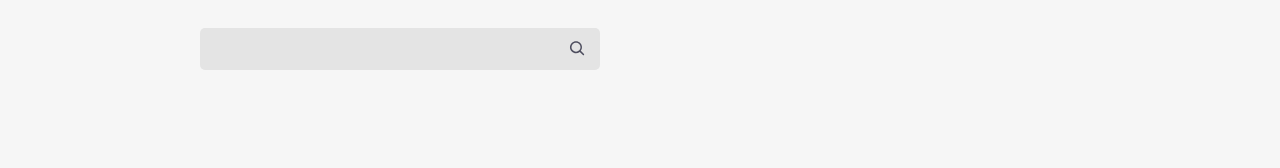
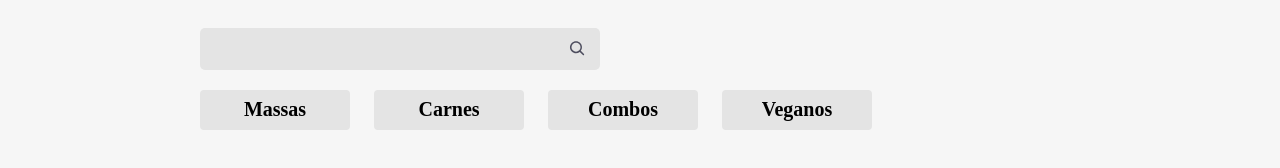
Before and after one commit to namelew/Aluroni, a React (Create React App) app: page / in a window 1280 px wide. Shown: the part 564-732 px from the top of the page. Built offline with nearby package versions, Linux system fonts and the light colour scheme; a web font is replaced by a local one.

Commit message:
Criando component de filtros

```diff
--- /dev/null
+++ b/src/pages/Menu/Filters/Filters.module.scss
@@ -0,0 +1,27 @@
+@import "styles/variables";
+
+.filters {
+  display: flex;
+  gap: 24px;
+  flex-wrap: wrap;
+  margin: 20px 0;
+  &__filter {
+    align-items: center;
+    background-color: $grey;
+    border: none;
+    border-radius: 4px;
+    display: flex;
+    font-size: 1.25rem;
+    font-weight: bold;
+    height: 40px;
+    justify-content: center;
+    width: 150px;
+    &--online {
+      background-color: $blue;
+      color: white;
+    }
+    &:hover {
+      cursor: pointer;
+    }
+  }
+}
--- /dev/null
+++ b/src/pages/Menu/Filters/filters.json
@@ -0,0 +1,18 @@
+[
+    {
+      "label": "Massas",
+      "id": 1
+    },
+    {
+      "label": "Carnes",
+      "id": 2
+    },
+    {
+      "label": "Combos",
+      "id": 3
+    },
+    {
+      "label": "Veganos",
+      "id": 4
+    }
+  ]
--- /dev/null
+++ b/src/pages/Menu/Filters/index.tsx
@@ -0,0 +1,18 @@
+import styles from './Filters.module.scss';
+import filters from './filters.json';
+
+type IOption = typeof filters[0];
+
+const Filters = () => {
+    const selectFilter = ( option : IOption) => {
+
+    }
+
+    return (
+        <div className={styles.filters}>
+            { filters.map( option => <button className={styles.filters__filter} key={option.id} onClick={() => selectFilter(option)}> {option.label} </button>) }
+        </div>
+    )
+}
+
+export default Filters;
--- a/src/pages/Menu/Menu.module.scss
+++ b/src/pages/Menu/Menu.module.scss
@@ -30,4 +30,12 @@
       font-size: 3rem;
       margin-bottom: 30px;
     }
+    &__filters {
+      align-items: center;
+      display: flex;
+      flex-wrap: wrap;
+      justify-content: space-between;
+      margin-bottom: 30px;
+      width: 100%;
+    }
   }
--- a/src/pages/Menu/index.tsx
+++ b/src/pages/Menu/index.tsx
@@ -3,6 +3,7 @@ import { useState } from 'react';
 import styles from './Menu.module.scss';
 import { ReactComponent as Logo} from 'assets/logo.svg';
 import Searcher from './Searcher';
+import Filters from './Filters';
 
 const Menu = () => {
     const [search, setSearch] = useState('');
@@ -17,6 +18,9 @@ const Menu = () => {
             <section className={styles.billOfFare}>
                 <h3 className={styles.billOfFare__title}>Cardápio</h3>
                 <Searcher search={search} setSearch={setSearch}/>
+                <div className={styles.billOfFare__filters}>
+                    <Filters/>
+                </div>
             </section>
         </main>
     )
```
